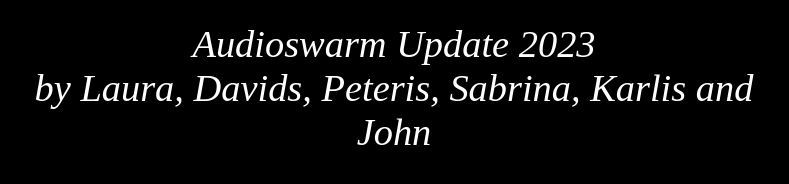
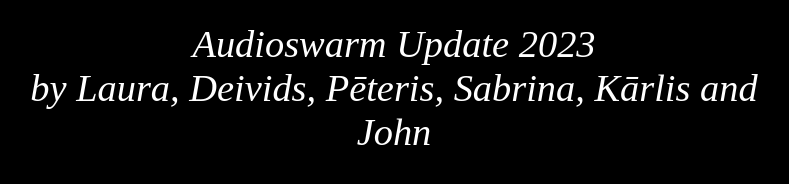
Before and after one commit to johngrz/update23, a plain HTML site: page index.html in a window 1280 px wide. Shown: the part 572-756 px from the top of the page, 246-1035 px from the left. Drawn offline with Linux system fonts and the light colour scheme.

Commit message:
Update index.html

```diff
--- a/index.html
+++ b/index.html
@@ -35,7 +35,7 @@
         <source src="AudioSwarmUpdate2023.mp3" type="audio/mpeg">
       </audio>
       <div class="names"> <i>Audioswarm Update 2023<br>
-        by Laura, Davids, Peteris, Sabrina, Karlis and John</i></div>
+        by Laura, Deivids, Pēteris, Sabrina, Kārlis and John</i></div>
 
     </div><br>
   </div>
```
